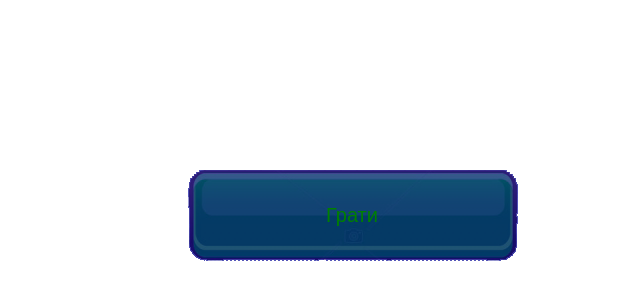
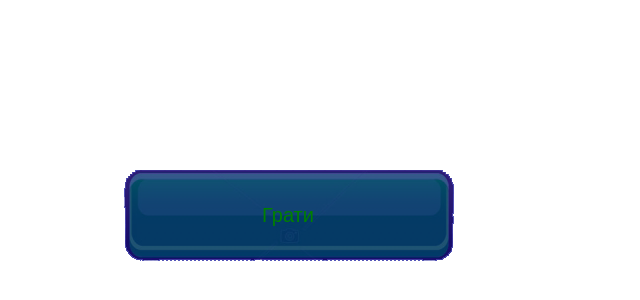
Before and after one commit to planeone/test117, a plain HTML site: page index.html in a window 1280 px wide. Shown: the part 150-450 px from the top of the page, without its empty margins (326-966 px from the left). Drawn offline with nearby package versions, Linux system fonts and the light colour scheme.

Commit message:
Update style.css

```diff
--- a/style.css
+++ b/style.css
@@ -20,7 +20,7 @@ button{
 #myButton{
 	position:absolute;
 	top:40%;
-	padding-left:40%;
+	padding-left:35%;
 }
 
 #gameCanvas{
```
